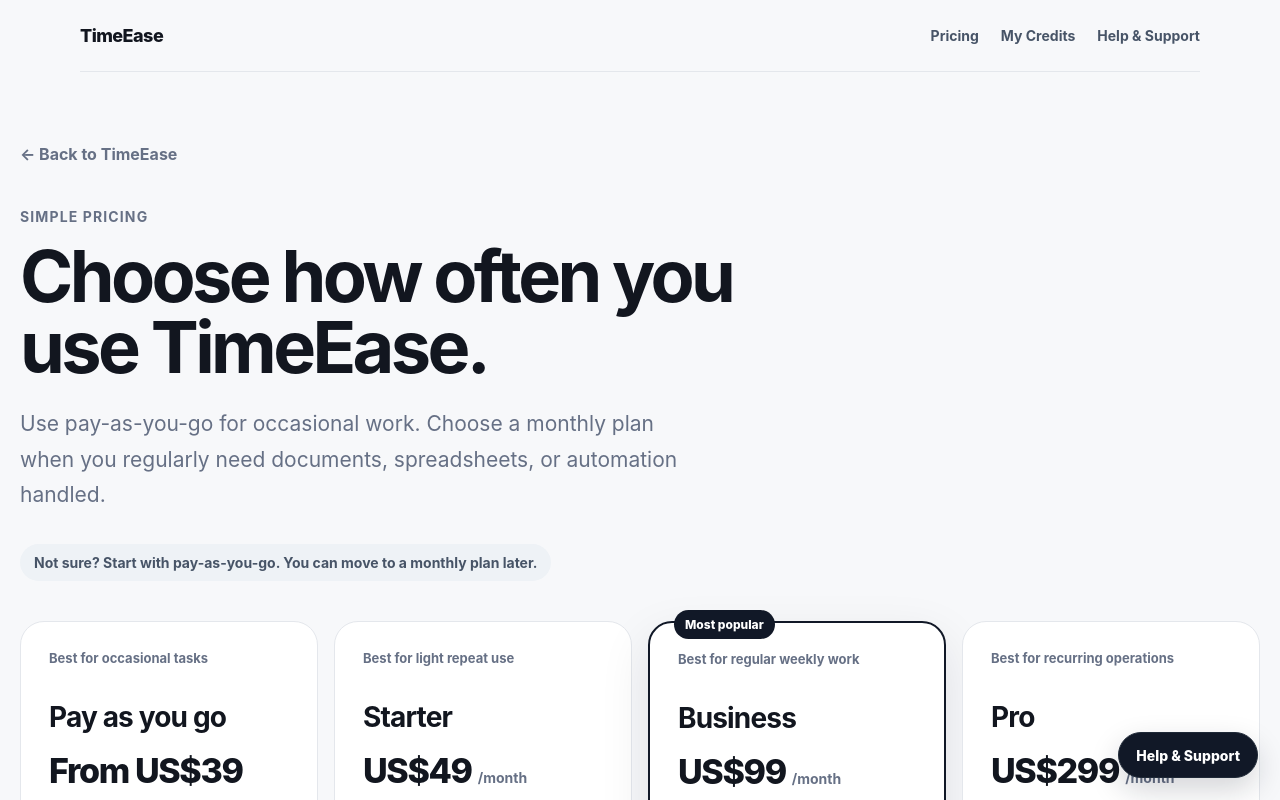
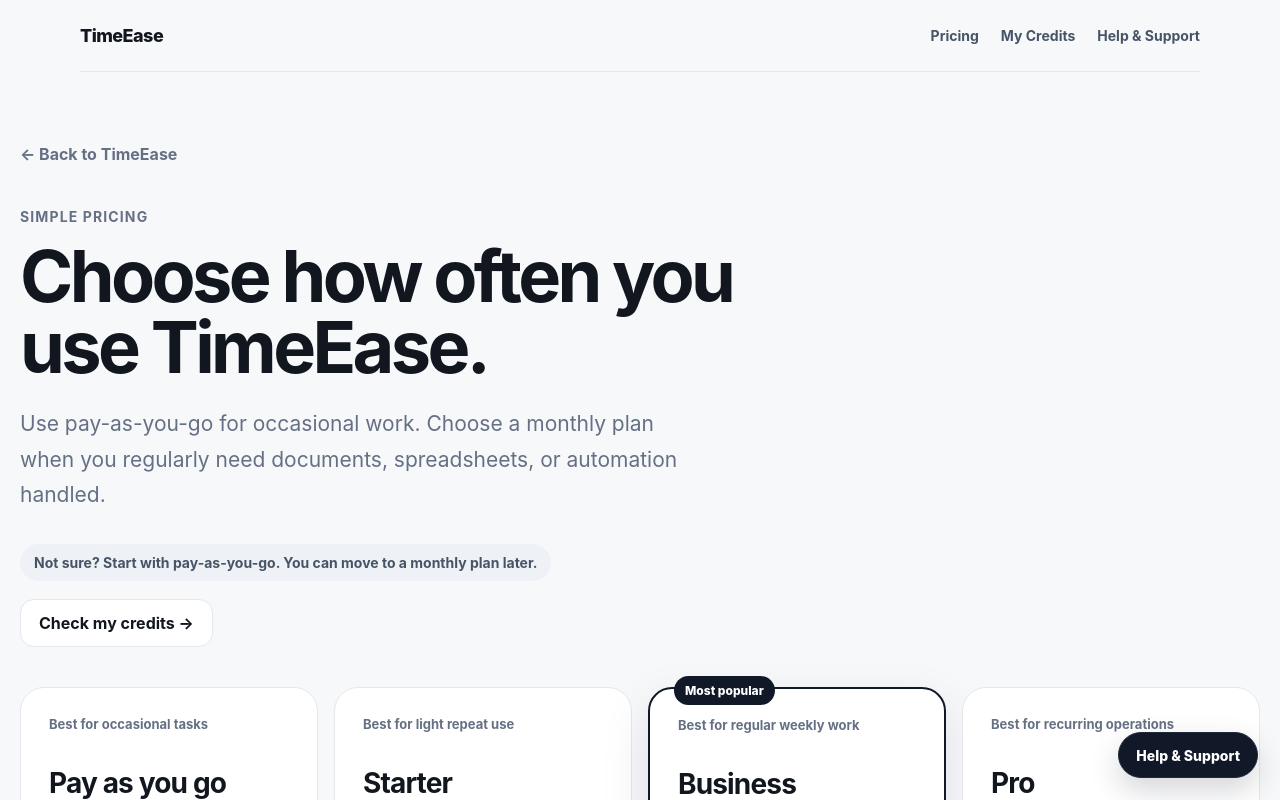
Before and after one commit to goplanetdigital/timeease-web, a Next.js app: page /pricing in a window 1280 px wide. Shown: the top 800 px of the page. Built offline with nearby package versions, Linux system fonts and the light colour scheme; no server answers.

Commit message:
Add credit balance entry to pricing

```diff
--- a/app/pricing/page.tsx
+++ b/app/pricing/page.tsx
@@ -68,6 +68,11 @@ export default function PricingPage() {
         </p>
         <div className="pricing-help">
           Not sure? Start with pay-as-you-go. You can move to a monthly plan later.
+        </div>
+        <div className="hero-actions" style={{ marginTop: 18 }}>
+          <Link className="button secondary" href="/credits">
+            Check my credits →
+          </Link>
         </div>
       </section>
 
```
